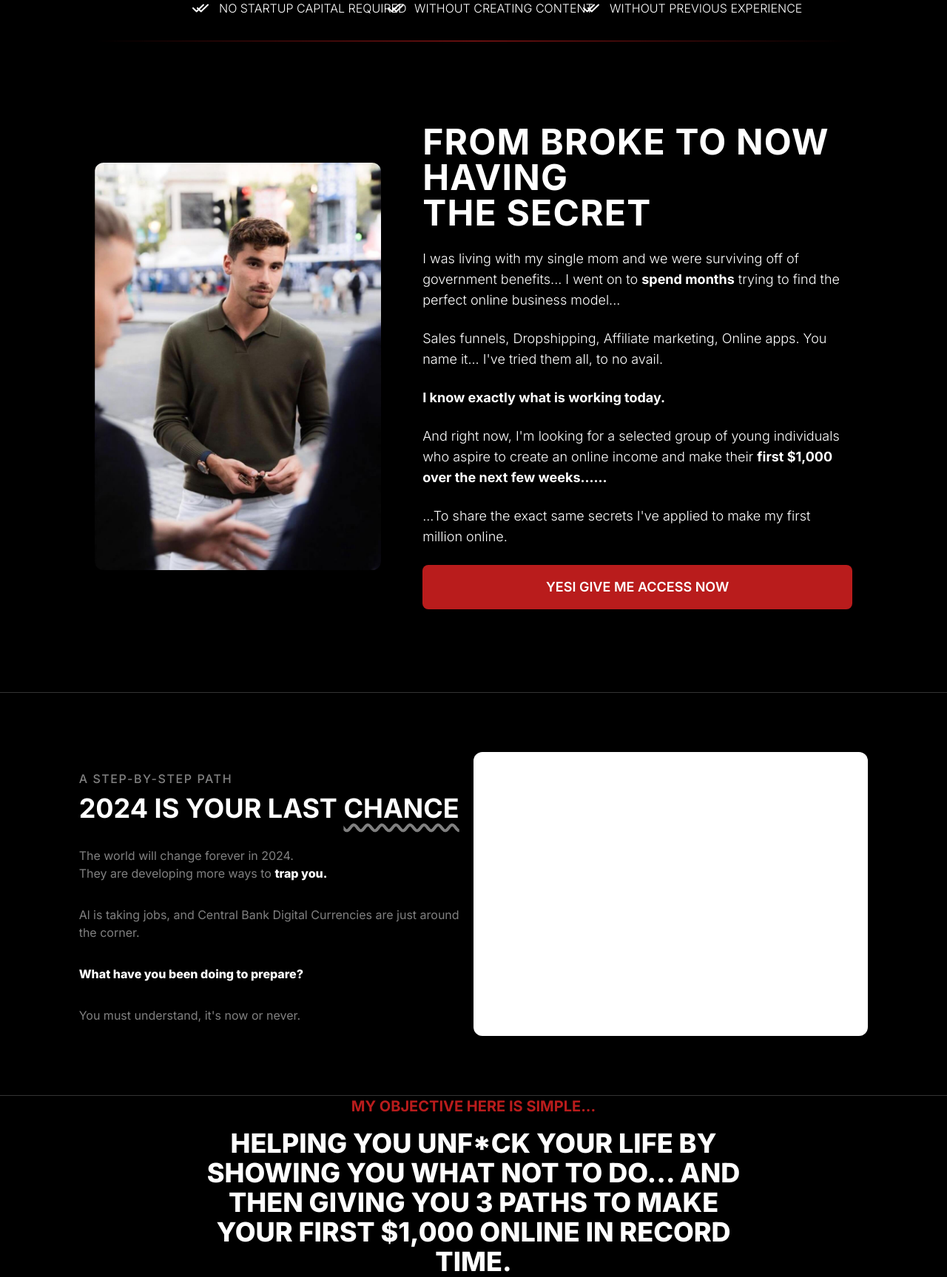
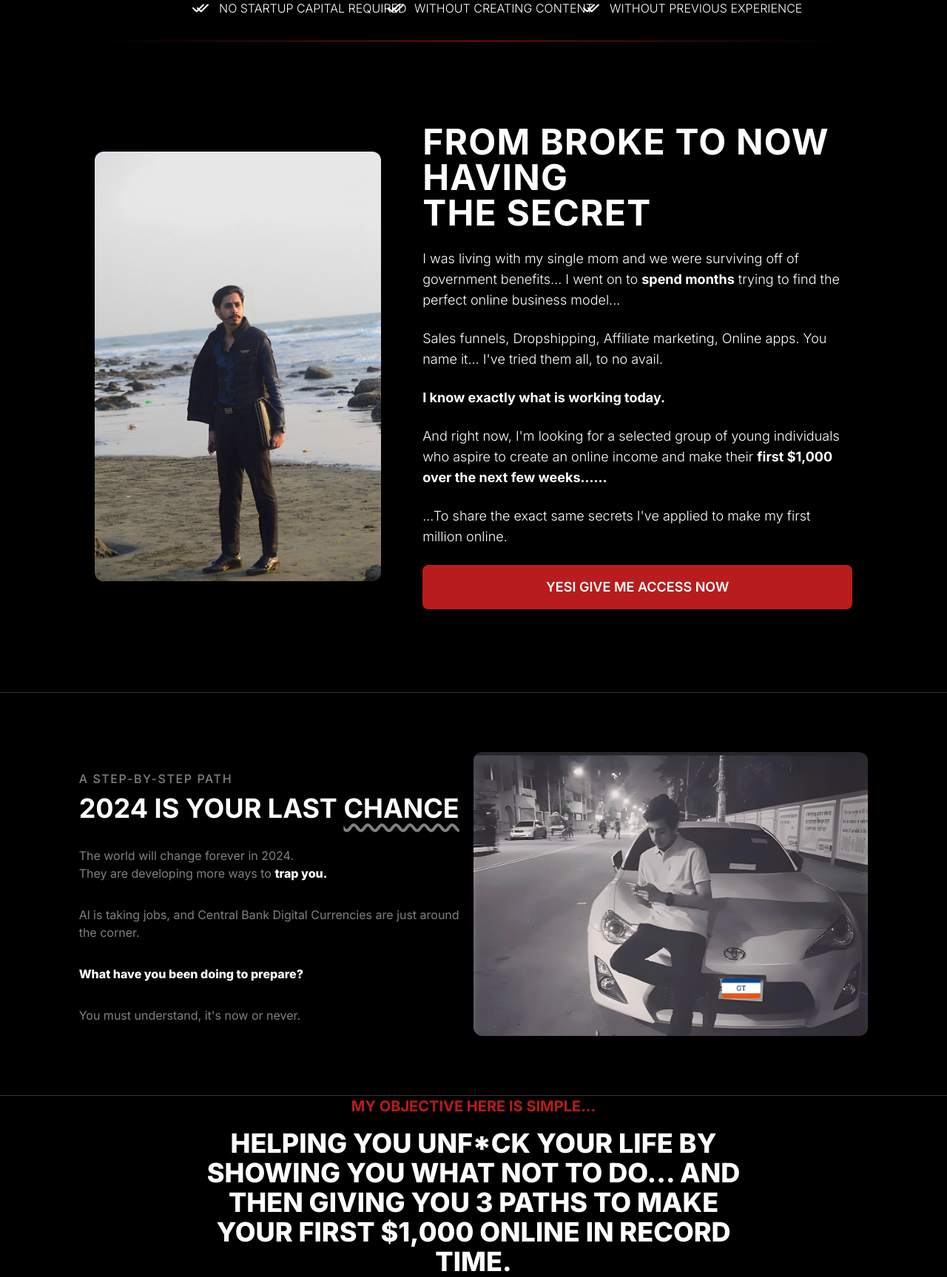
Before and after one commit to CodeFlow110101/orbituniversity, a Laravel app: page / in a window 1280 px wide. Shown: the part 796-2523 px from the top of the page at 74% size. Run offline with Laravel 12, Linux system fonts and the light colour scheme; style sheets or scripts are compiled from the project's sources; some libraries are stand-ins or nearby versions.

Commit message:
Home page images updated

```diff
--- a/resources/views/livewire/home.blade.php
+++ b/resources/views/livewire/home.blade.php
@@ -165,7 +165,7 @@ mount(function () {
                 </div>
             </div>
         </div>
-        <div class="w-full h-96 rounded-xl bg-white"></div>
+        <img class="w-full h-96 rounded-xl object-cover object-top" src="{{asset('images/home16.jpg')}}">
     </div>
 
     <div class="h-[1px] bg-white/20"></div>
```
Also changed, not shown: public/images/home16.jpg (added), public/images/home5.jpeg.
